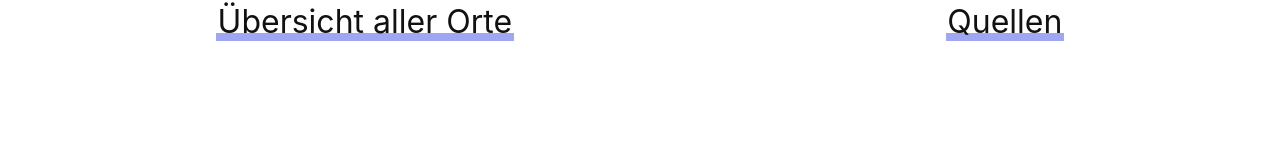
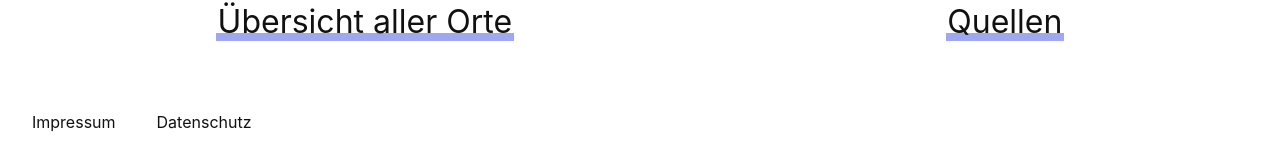
Before and after one commit to app-5ls-de/wetter, a Jekyll site: the page built from index.html, in a window 1280 px wide. Shown: the part 1322-1467 px from the top of the page. Built offline with Jekyll 4.4.1, drawn with Linux system fonts in a browser that asks for light colours; before the commit the page ends 1419 px from its top, so only the background shows below that.

Commit message:
added footer with legal information

```diff
--- a/_layouts/main.html
+++ b/_layouts/main.html
@@ -198,6 +198,12 @@
             width: 100%;
             height: 449px;
         }
+
+        .legal>a {
+            font-size: 1rem;
+            padding-left: 2rem;
+            padding-bottom: 1rem;
+        }
     </style>
 </head>
 
@@ -213,6 +219,10 @@
         <a href="/">Übersicht aller Orte</a>
         <a href="/quellen">Quellen</a>
     </div>
+    <div class="legal">
+        <a class="normal" href="/impressum">Impressum</a>
+        <a class="normal" href="/datenschutz">Datenschutz</a>
+    </div>
 </body>
 
 </html>
```
